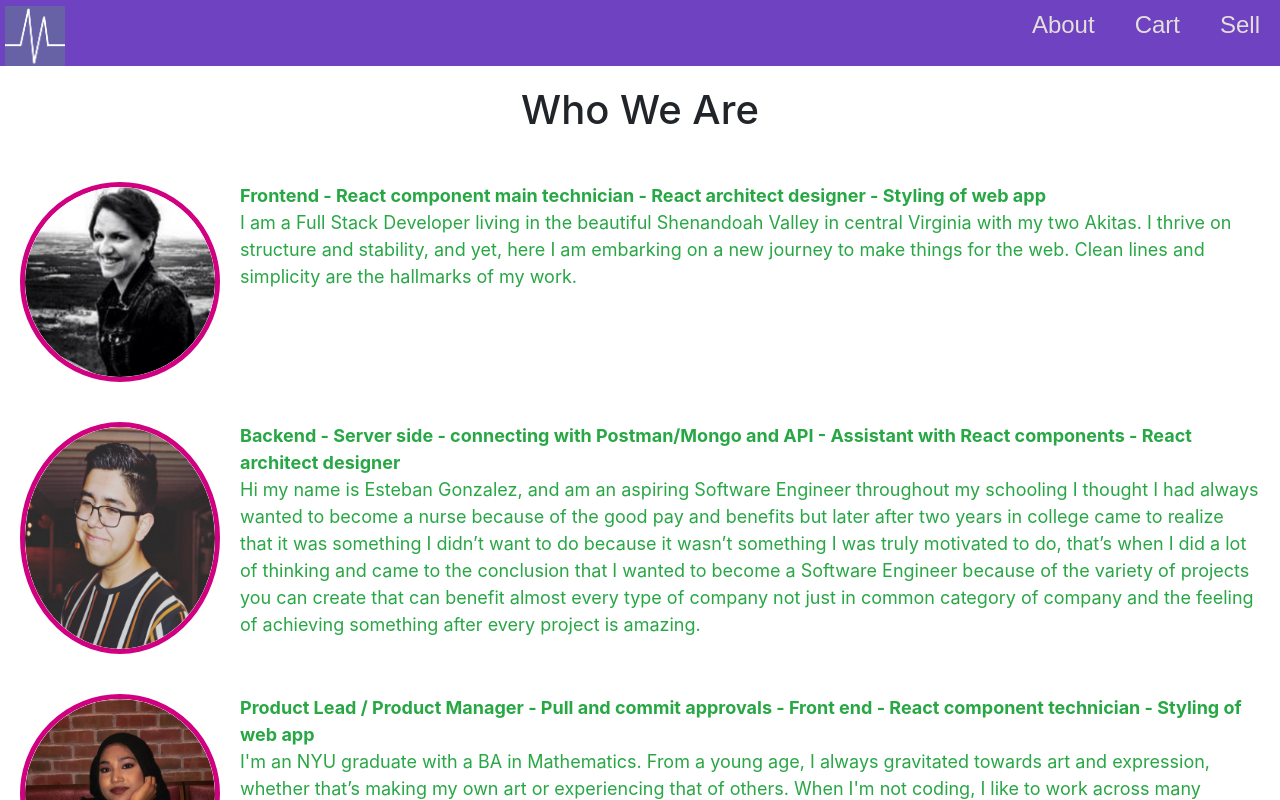
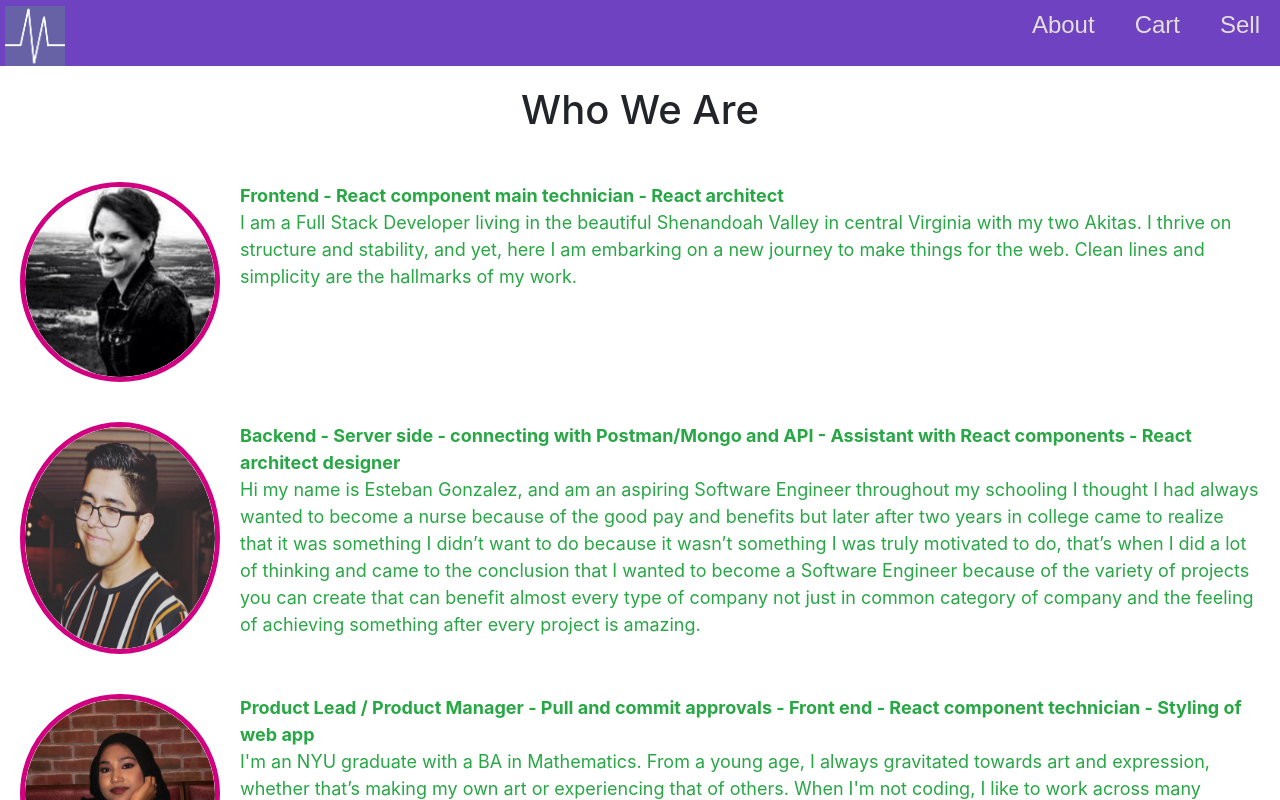
Before and after one commit to r-shahid/ecommerce-frontend, a React (Create React App) app: page /about in a window 1280 px wide. Shown: the top 800 px of the page. Built offline with nearby package versions, Linux system fonts and the light colour scheme; no server answers.

Commit message:
ready to present

```diff
--- a/src/components/AboutUs/AboutUs.js
+++ b/src/components/AboutUs/AboutUs.js
@@ -15,7 +15,6 @@ const AboutUs = () => {
 						<p>
 							<b>
 								Frontend - React component main technician - React architect
-								designer - Styling of web app
 							</b>
 							<br /> I am a Full Stack Developer living in the beautiful
 							Shenandoah Valley in central Virginia with my two Akitas. I thrive
```
